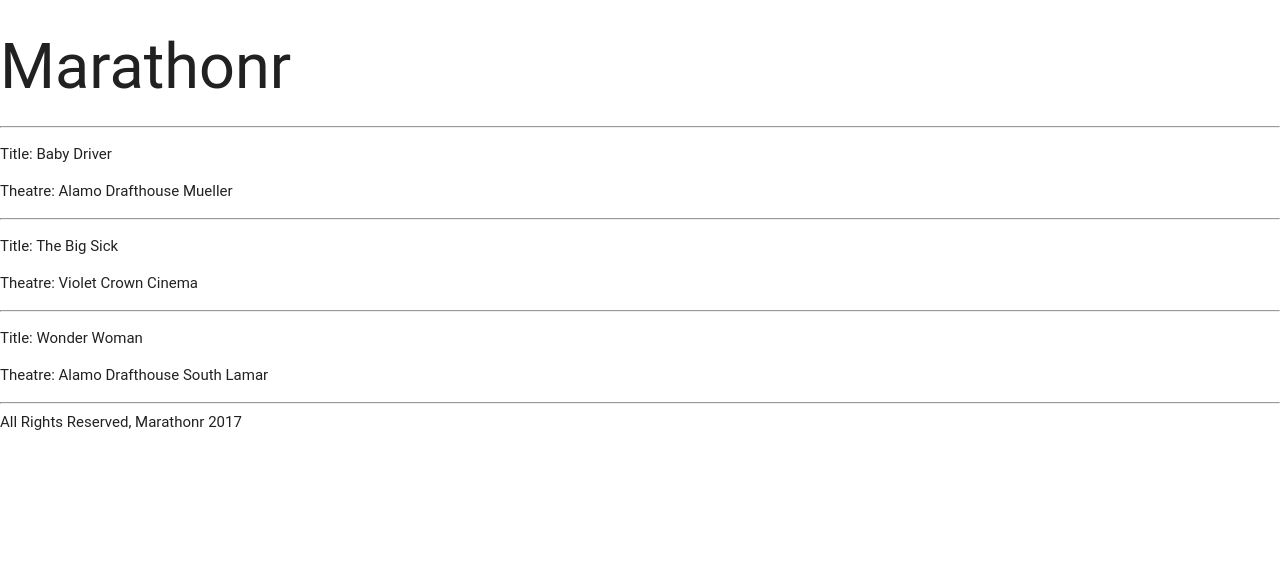
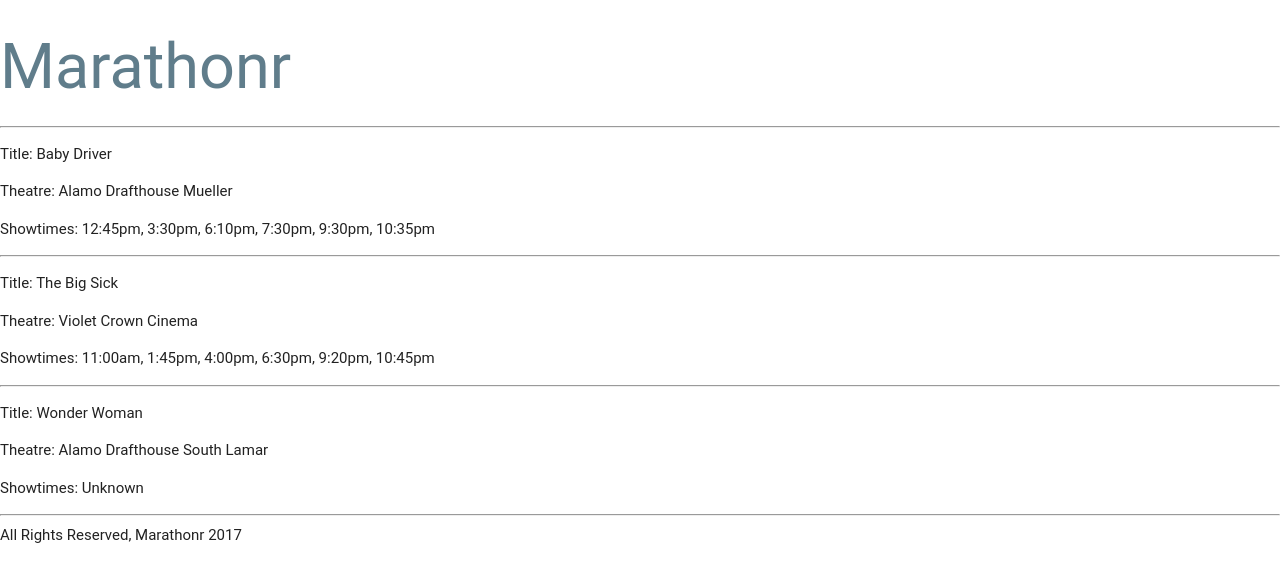
Before and after one commit to jamesnsummers/Marathonr-App, a Django app: page / in a window 1280 px wide. Shown: the top 582 px of the page. Run offline with Django 3.2, Linux system fonts and the light colour scheme; some libraries are stand-ins or nearby versions; some web fonts are replaced.

Commit message:
testing conditionals in index.html

```diff
--- /dev/null
+++ b/Marathonr/main_app/static/style.css
@@ -0,0 +1,3 @@
+h1 {
+  color: #607d8b;
+}
--- a/Marathonr/main_app/templates/index.html
+++ b/Marathonr/main_app/templates/index.html
@@ -4,15 +4,23 @@
   <head>
 	<title>Marathonr</title>
   <link rel="stylesheet" type="text/css" href="{% static 'materialize.min.css' %}" / />
+  <link rel="stylesheet" type="text/css" href="{% static 'style.css' %}" / />
   </head>
   <body>
     <h1>Marathonr</h1>
     <hr />
     {% for movie in movies %}
-      <p>Title: {{ movie.title }}</p>
-      <p>Theatre: {{ movie.theatre}}</p>
-      <hr />
+  	  <p>Title: {{ movie.title }}</p>
+      <p>Theatre: {{ movie.theatre }}</p>
+    	{% if movie.showtimes %}
+        <p>Showtimes: {{ movie.showtimes}}</p>
+    	{% else %}
+        <p>Showtimes: Unknown</p>
+    	{% endif%}
+  	  <hr />
     {% endfor %}
     <footer>All Rights Reserved, Marathonr 2017</footer>
+    <script src="{% static 'js/jquery.min.js' %}"></script>
+    <script src="{% static 'js/materialize.min.js' %}"></script>
   </body>
  </html>
--- a/Marathonr/main_app/views.py
+++ b/Marathonr/main_app/views.py
@@ -6,13 +6,14 @@
     return render(request, 'index.html', {'movies': movies})
 
 class Movie:
-    def __init__(self, title, theatre):
+    def __init__(self, title, theatre, showtimes):
         self.title = title
         self.theatre = theatre
+        self.showtimes = showtimes
 
 
 movies = [
-    Movie('Baby Driver', 'Alamo Drafthouse Mueller'),
-    Movie('The Big Sick', 'Violet Crown Cinema'),
-    Movie('Wonder Woman', 'Alamo Drafthouse South Lamar')
+    Movie('Baby Driver', 'Alamo Drafthouse Mueller', '12:45pm, 3:30pm, 6:10pm, 7:30pm, 9:30pm, 10:35pm'),
+    Movie('The Big Sick', 'Violet Crown Cinema', '11:00am, 1:45pm, 4:00pm, 6:30pm, 9:20pm, 10:45pm'),
+    Movie('Wonder Woman', 'Alamo Drafthouse South Lamar', '' )
 ]
```
